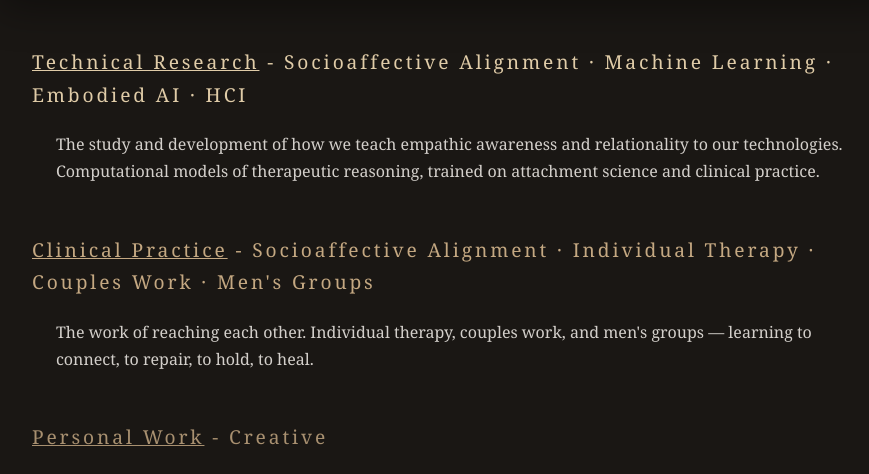
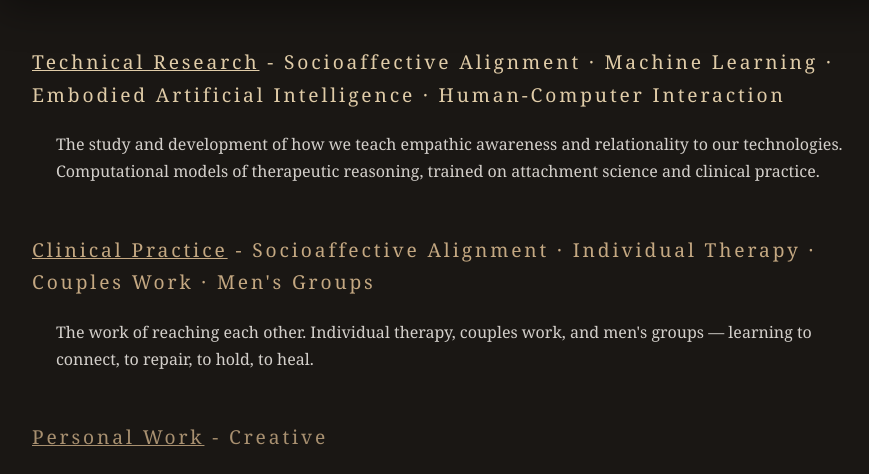
Before and after one commit to geosh5676/geosh5676.github.io, a Jekyll site: the page index.html, which Jekyll copies as it is, in a window 1280 px wide, cut to the strip 314-788 px from the top of the page. Shown: the whole strip, without its empty margins (190-1059 px from the left). Built offline with Jekyll 4.4.1, drawn with Linux system fonts in a browser that asks for light colours.

Commit message:
Spell out Embodied Artificial Intelligence and Human-Computer Interaction
Co-Authored-By: Claude Opus 4.5 <noreply@anthropic.com>

```diff
--- a/index.html
+++ b/index.html
@@ -188,7 +188,7 @@
 
     <div class="container">
         <section id="professional-ml">
-            <h2><a href="professional.html"><u>Technical Research</u> - Socioaffective Alignment · Machine Learning · Embodied AI · HCI</a></h2>
+            <h2><a href="professional.html"><u>Technical Research</u> - Socioaffective Alignment · Machine Learning · Embodied Artificial Intelligence · Human-Computer Interaction</a></h2>
             <p>
                 The study and development of how we teach empathic awareness and relationality to our technologies. Computational models of therapeutic reasoning, trained on attachment science and clinical practice.
             </p>
```
